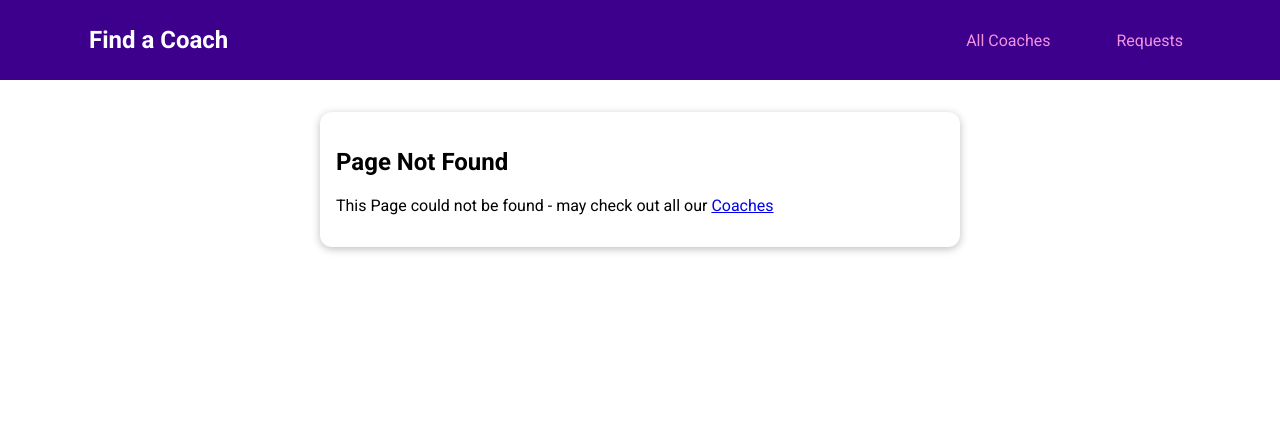
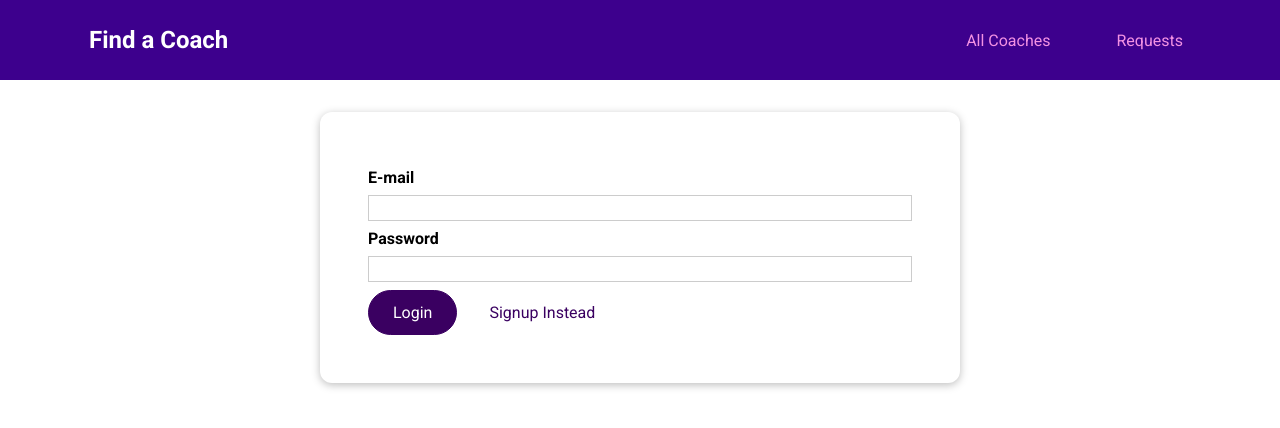
Before and after one commit to rahulkotla2/Find-A-Coach, a Vue app: page /auth in a window 1280 px wide. Before the commit this address had no page. Shown: the top 428 px of the page. Built offline with nearby package versions, Linux system fonts and the light colour scheme.

Commit message:
Added the Authentication page (Login and Signup)

```diff
--- a/src/pages/NotFound.vue
+++ b/src/pages/NotFound.vue
@@ -2,7 +2,7 @@
     <section>
         <base-card>
             <h2>Page Not Found</h2>
-            <p>This Page could not be found - may check out all our
+            <p>This Page could not be found - may be check out all our
                 <router-link to="/coaches">Coaches</router-link>
             </p>
         </base-card>
--- /dev/null
+++ b/src/pages/auth/UserAuth.vue
@@ -0,0 +1,96 @@
+<template>
+    <base-card>
+        <form @submit="submitForm">
+            <div class="form-control">
+                <label for="email">E-mail</label>
+                <input type="email" id="email" v-model.trim="email">
+            </div>
+            <div class="form-control">
+                <label for="password">Password</label>
+                <input type="password" id="password" v-model.trim="password">
+            </div>
+            <p v-if="!formIsValid">Please enter a valid email and password (must be 6 characters long)</p>
+            <base-button>{{ submitButtonCaption }}</base-button>
+            <base-button type="button" mode="flat" @click="switchAuthMode">{{ switchModeButtonCaption }}</base-button>
+        </form>
+    </base-card>
+</template>
+
+<script>
+export default {
+    data() {
+        return {
+            email: '',
+            password: '',
+            formIsValid: true,
+            mode: 'login',
+        }
+    },
+    computed: {
+        submitButtonCaption() {
+            if (this.mode === 'login') {
+                return 'Login'
+            } else {
+                return 'Signup'
+            }
+        },
+        switchModeButtonCaption() {
+            if (this.mode === 'login') {
+                return 'Signup Instead'
+            } else {
+                return 'Login Instead';
+            }
+        }
+    },
+    methods: {
+        submitForm() {
+            this.formIsValid = true;
+            if (this.email === '' && !this.email.includes('@') && this.password.length < 6) {
+                this.formIsValid = false;
+                return
+            }
+
+        },
+        switchAuthMode() {
+            if (this.mode === 'login') {
+                this.mode = 'signup';
+            } else {
+                this.mode = 'login';
+            }
+        }
+    }
+}
+</script>
+
+<style scoped>
+form {
+    margin: 1rem;
+    padding: 1rem;
+}
+
+.form-control {
+    margin: 0.5rem 0;
+}
+
+label {
+    font-weight: bold;
+    margin-bottom: 0.5rem;
+    display: block;
+}
+
+input,
+textarea {
+    display: block;
+    width: 100%;
+    font: inherit;
+    border: 1px solid #ccc;
+    padding: 0.15rem;
+}
+
+input:focus,
+textarea:focus {
+    border-color: #3d008d;
+    background-color: #faf6ff;
+    outline: none;
+}
+</style>
--- a/src/router.js
+++ b/src/router.js
@@ -4,6 +4,7 @@
 import CoachRegistration from './pages/coaches/CoachRegistration.vue';
 import ContactCoach from './pages/requests/ContactCoach.vue';
 import RequestsReceived from './pages/requests/RequestsReceived.vue';
+import UserAuth from './pages/auth/UserAuth.vue';
 import NotFound from './pages/NotFound.vue';
 
 const router = createRouter({
@@ -16,6 +17,7 @@
             children: [{ path: 'contact', component: ContactCoach }]
         },
         { path: '/register', component: CoachRegistration },
+        { path: '/auth', component: UserAuth },
         { path: '/requests', component: RequestsReceived },
         { path: '/:notFound(.*)', component: NotFound }
 
```
